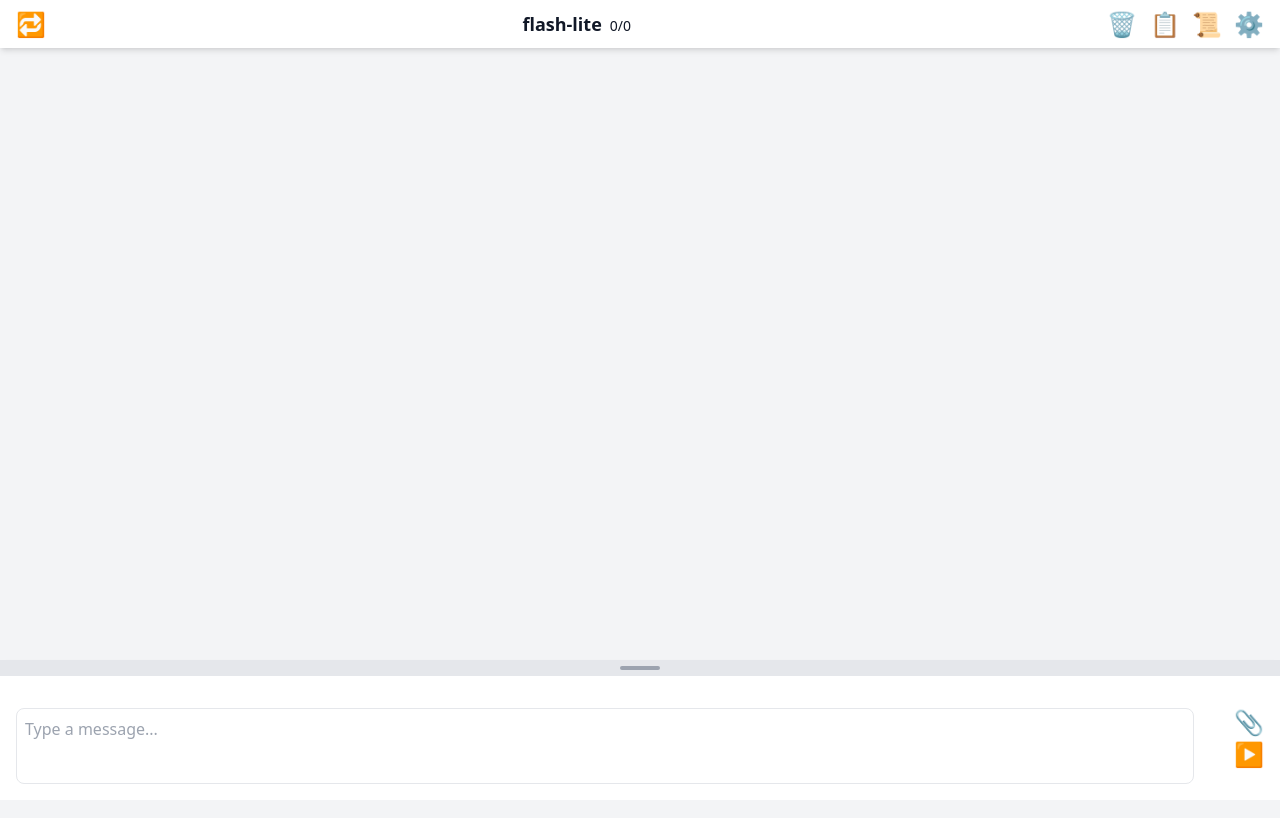
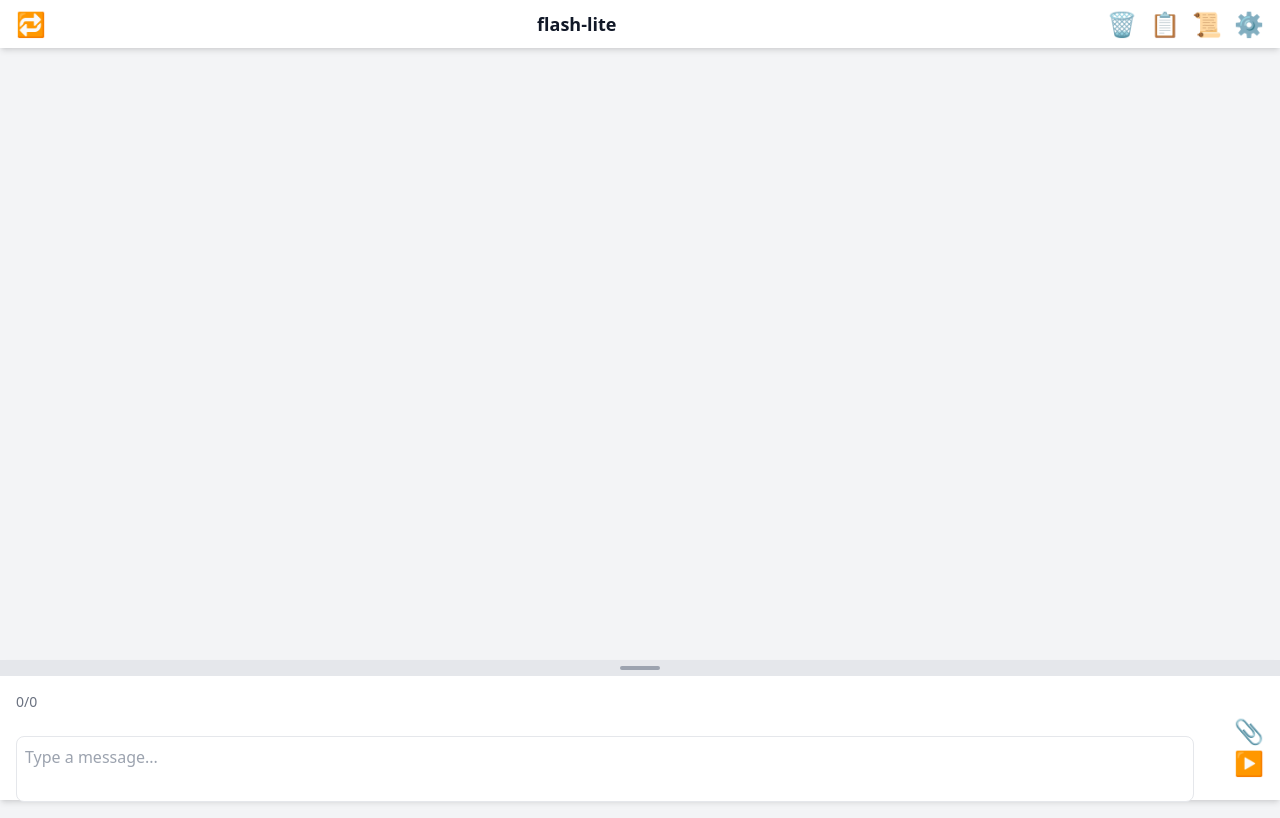
Before and after one commit to baldierot/dumbllmchat, a website built with Vite: page src/index.html in a window 1280 px wide. Built offline with nearby package versions, Linux system fonts and the light colour scheme; no server answers.

Commit message:
move token count label to above the uploaded files in message input container

```diff
--- a/src/index.html
+++ b/src/index.html
@@ -18,7 +18,6 @@
             <button id="cycle-model-btn" class="text-2xl">🔁</button>
                         <div class="flex items-baseline">
                 <h1 id="model-nickname" class="text-lg font-semibold">Gemini Pro</h1>
-                <span id="token-count-display" class="text-sm sm:ml-2"></span>
             </div>
             <div>
                 <button id="clear-chat-btn" class="text-2xl mr-2">🗑️</button>
@@ -39,6 +38,9 @@
         </div>
         <div class="flex-grow flex">
             <div class="flex-grow flex flex-col p-4">
+                <div class="text-sm text-gray-500 dark:text-gray-400 mb-2">
+                    <span id="token-count-display"></span>
+                </div>
                 <div id="attached-files-container" class="overflow-y-auto p-2 space-y-2"></div>
                 <textarea id="message-input" class="w-full flex-grow p-2 border rounded-lg dark:bg-gray-700 dark:border-gray-600 resize-none" placeholder="Type a message..."></textarea>
             </div>
```
